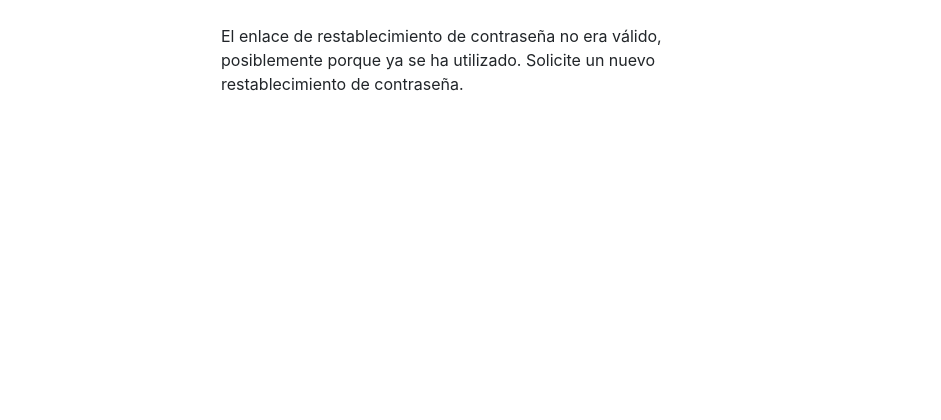
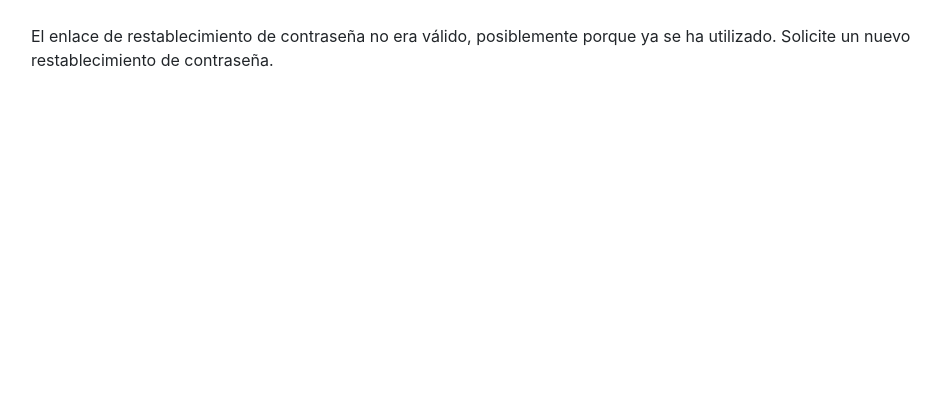
Before and after one commit to tecmovilapp/taxiexpress, a Django app: template taxiadmin/templates/admin/registration/password_reset_confirm.html in a window 1280 px wide. Shown: the top 420 px of the page, without its empty margins (149-1090 px from the left). Run offline with Django 3.2, Linux system fonts and the light colour scheme; the template is opened without the code that fills it, so the values that code supplies are empty; some libraries are stand-ins or nearby versions.

Commit message:
Cambios para mejorar vista de reset pasword en moviles

```diff
--- a/taxiadmin/templates/admin/registration/password_reset_complete.html
+++ b/taxiadmin/templates/admin/registration/password_reset_complete.html
@@ -6,8 +6,8 @@
 <div class="container">
     <br>
     <div class="row justify-content-center">
-      <div class="col-6">
-        <h1>Se actualizó la contraseña</h1>
+      <div class="col-10">
+        <h3>Se actualizó la contraseña</h3>
         <p>Su nueva contraseña fué actualizada, Ahora puede ingresar nuevamente a la aplicación.</p>
       </div>
   </div>
--- a/taxiadmin/templates/admin/registration/password_reset_confirm.html
+++ b/taxiadmin/templates/admin/registration/password_reset_confirm.html
@@ -8,9 +8,9 @@
 {% if validlink %}
 <div class="container">
   <div class="row justify-content-center">
-    <div class="col-6">
+    <div class="col-10">
       <br>
-      <h1>Ingrese una nueva contraseña!</h1>
+      <h3>Ingrese una nueva contraseña!</h3>
       <br>
       <form method="POST">
         {% csrf_token %}
@@ -27,7 +27,7 @@
 <div class="container">
   <br>
   <div class="row justify-content-center">
-    <div class="col-6">
+    <div class="col-10">
       <p>El enlace de restablecimiento de contraseña no era válido, posiblemente porque ya se ha utilizado. Solicite un nuevo restablecimiento de contraseña.</p>
     </div>
   </div>
--- a/taxiadmin/templates/admin/registration/password_reset_done.html
+++ b/taxiadmin/templates/admin/registration/password_reset_done.html
@@ -7,8 +7,8 @@
 <div class="container">
   <br>
   <div class="row justify-content-center">
-    <div class="col-6">
-      <h1>Revisa tu correo.</h1>
+    <div class="col-10">
+      <h3>Revisa tu correo.</h3>
       <p>Te hemos enviado instrucciones por correo electrónico para configurar su contraseña. ¡Deberías recibir el correo electrónico en breve!</p>
     </div>
   </div>
```
